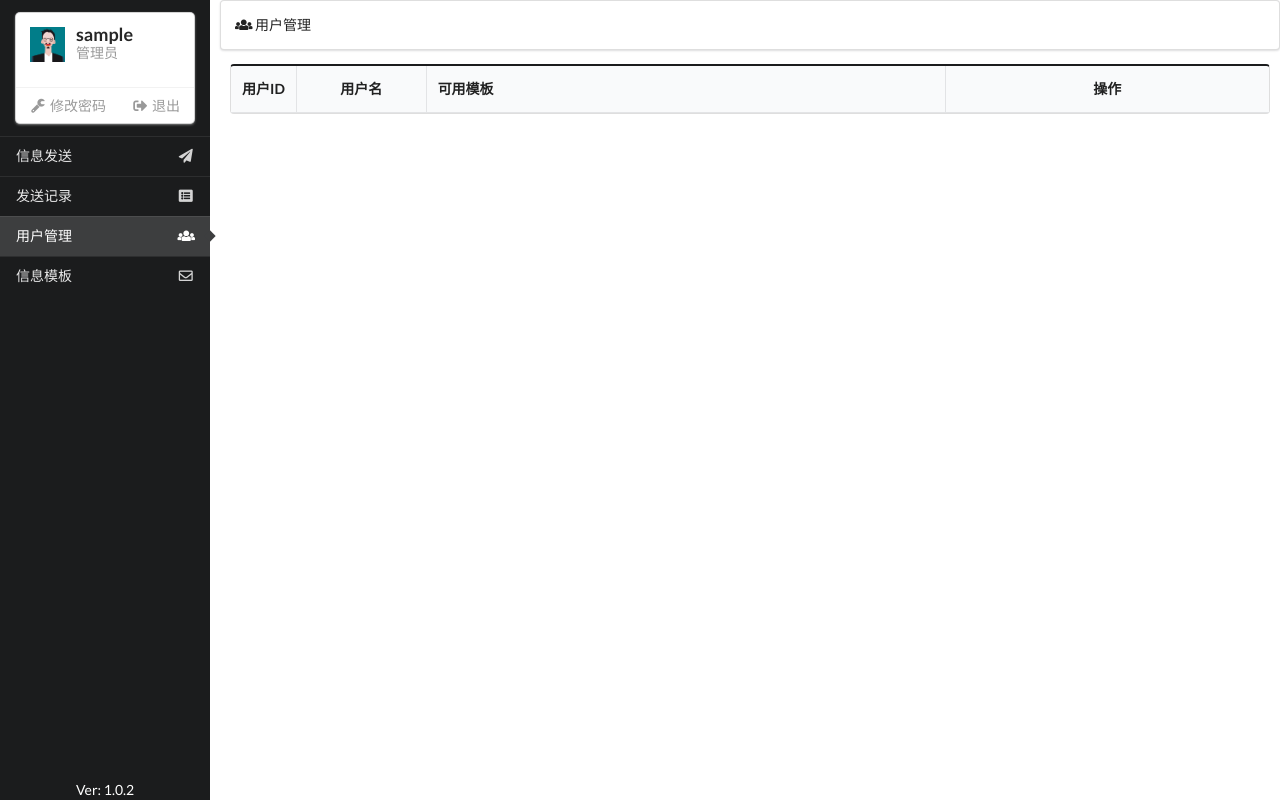
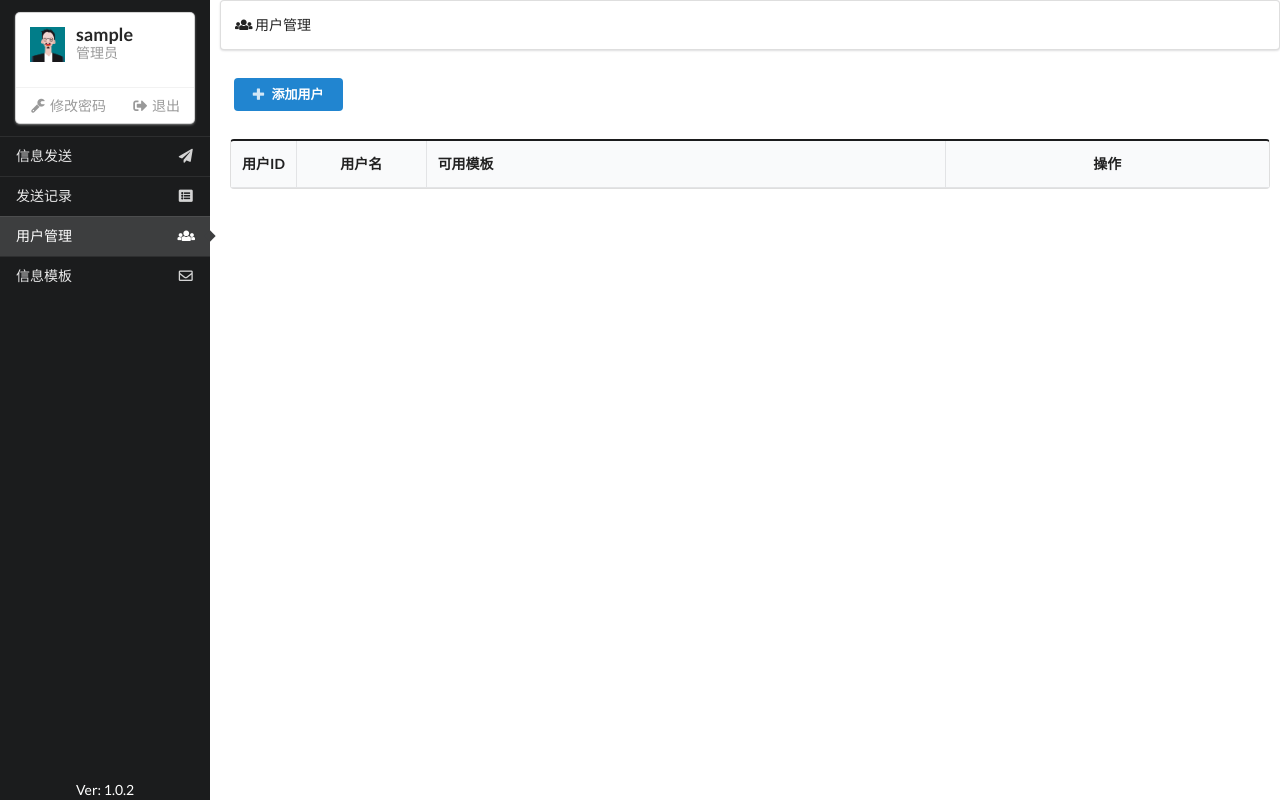
Before and after one commit to hz-heng/smsplatform, a Flask app: page /admin/user in a window 1280 px wide. Run offline with Flask 2, Linux system fonts and the light colour scheme; the visitor is signed in with stand-in values (Sample User, id 1); data comes from the database, SQL or seed files in the repository; data that the repository does not hold is empty; some libraries are stand-ins or nearby versions.

Commit message:
Updata user.html
fix the user.html

```diff
--- a/app/templates/admin/user.html
+++ b/app/templates/admin/user.html
@@ -1,79 +1,43 @@
 {% extends "base.html" %}
 
-
-
 {% block content %}
-
     {{ super() }}
-
 {% endblock %}
 
-
-
 {% block table %}
-
+    <div class="ui basic segment">
+        <div id="adduser_modal" class="ui small blue button"><i class="add icon"></i>添加用户</div>
+    </div>
     <div id="table">
-
         <table class="ui celled black table">
-
             <thead>
-
                 <tr>
-
                     <th class="one wide center aligned">用户ID</th>
-
                     <th class="two wide center aligned">用户名</th>
-
                     <th class="eight wide">可用模板</th>
-
                     <th class="five wide center aligned">操作</th>
-
                 </tr>
-
             </thead>
-
             <tbody>
-
                 {% for user in users %}
-
                 <tr>
-
                     <td data-label="用户ID" class="center aligned">{{ user.id }}</td>
-
                     <td data-label="用户名" class="center aligned">{{ user.username }}</td>
-
                     <td data-label="可用模板">
-
                         {% for template in user.templates %}
-
                         <a class="ui black large label">{{ template.name }}</a>
-
                         {% endfor %}
-
                     </td>
-
                     <td data-label="操作" class="center aligned">
-
                         <div data-id="{{ user.id }}" class="ui auth small green button">授权</div>
-
                         <div id="{{ user.id }}" data-name="{{ user.username }}" class="ui removeuser small red button"><i class="remove user icon"></i>移除</div>
-
                     </td>
-
                 </tr>
-
                 {% endfor %}
-
             </tbody>
-
         </table>
-
     </div>
-
     {% include "admin/_adduser_modal.html" %}
-
     {% include "admin/_removeuser_modal.html" %}
-
     {% include "admin/_auth_modal.html" %}
-
 {% endblock %}
```
Lines whose indentation alone changed are shown as unchanged.
